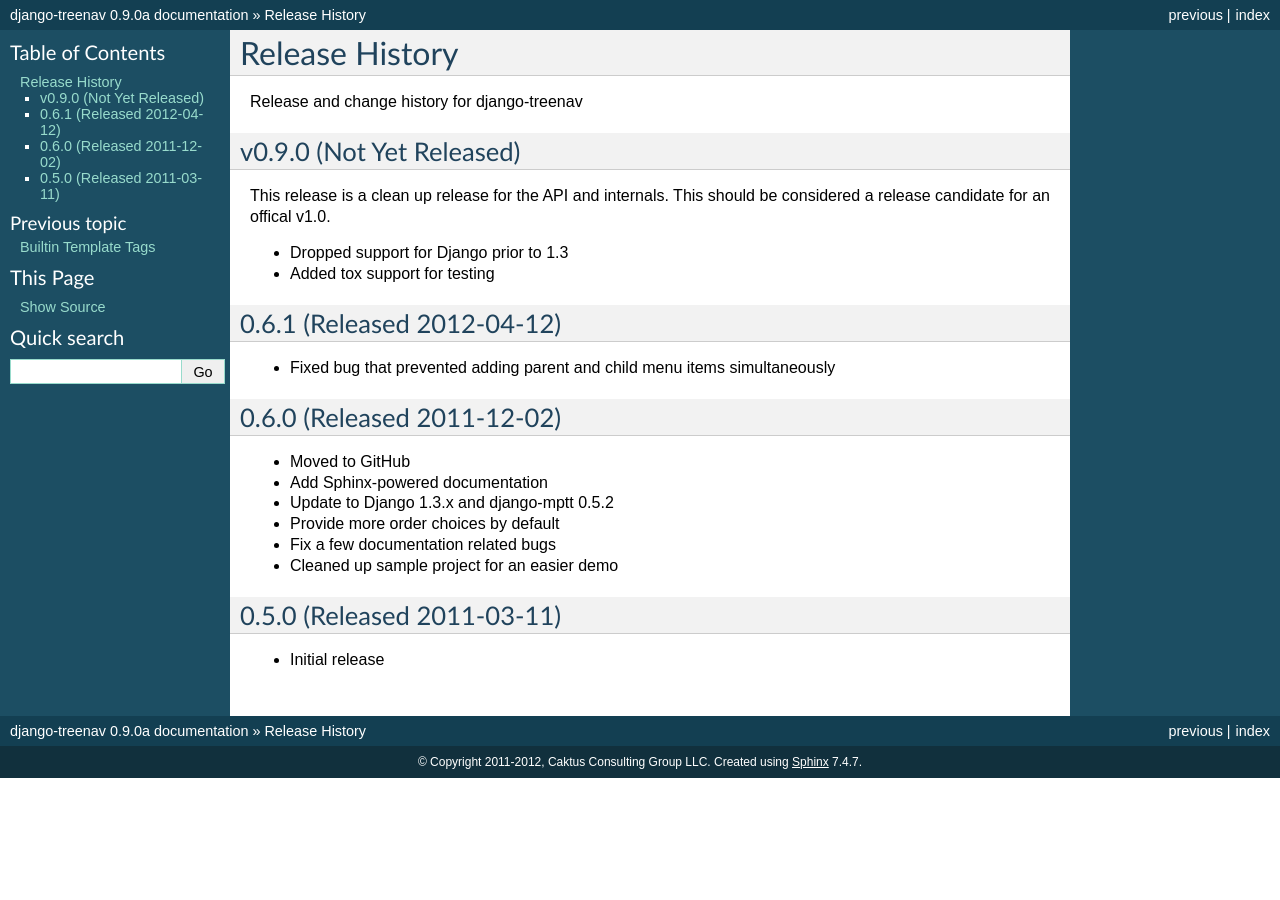
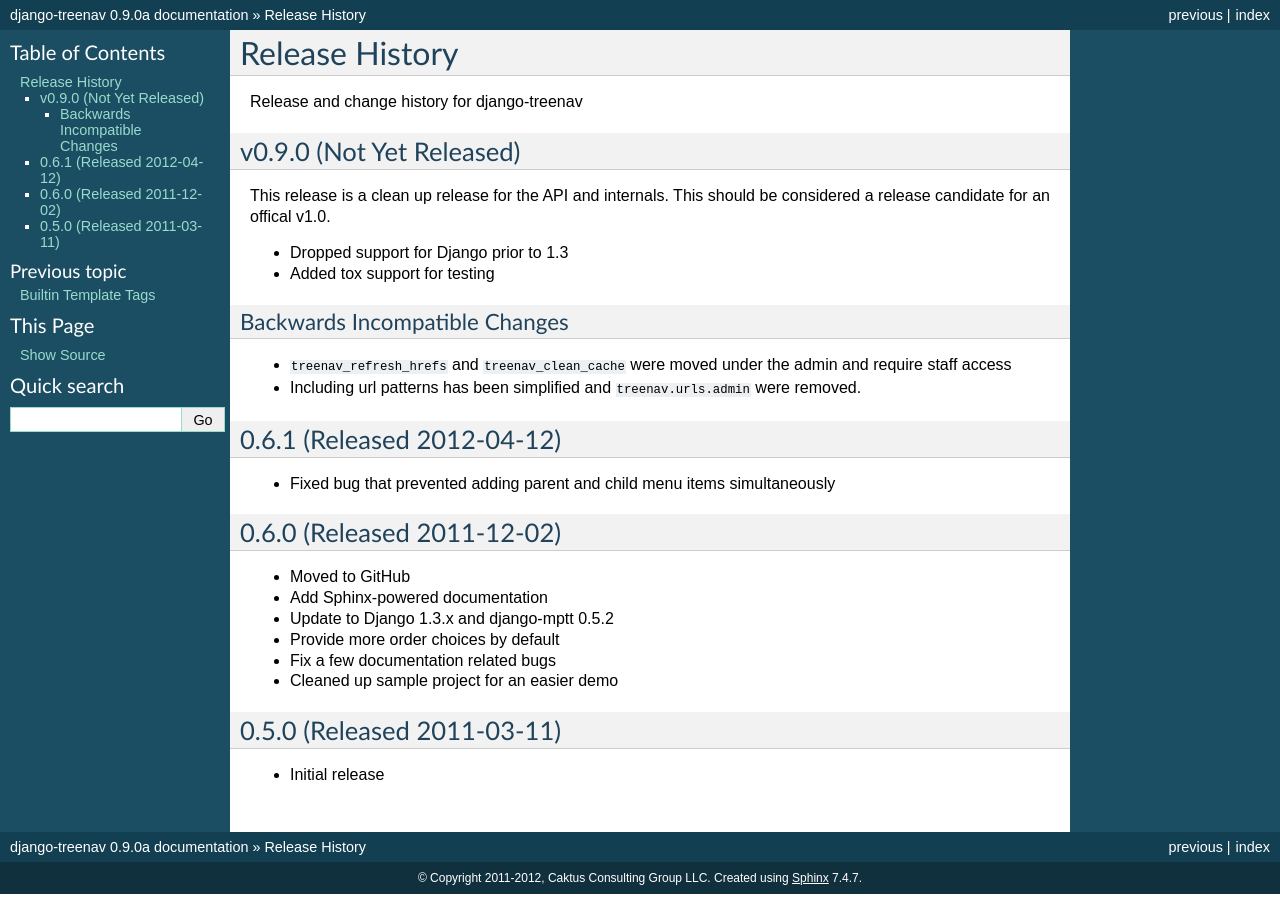
Before and after one commit to caktus/django-treenav, a Sphinx documentation site: the page built from docs/releases.rst, in a window 1280 px wide. Built offline with Sphinx 7.4.7, drawn with Linux system fonts in a browser that asks for light colours.

Commit message:
Release note.

```diff
--- a/docs/releases.rst
+++ b/docs/releases.rst
@@ -12,6 +12,12 @@
 
 - Dropped support for Django prior to 1.3
 - Added tox support for testing
+
+Backwards Incompatible Changes
+___________________________________
+
+- ``treenav_refresh_hrefs`` and ``treenav_clean_cache`` were moved under the admin and require staff access
+- Including url patterns has been simplified and ``treenav.urls.admin`` were removed.
 
 
 0.6.1 (Released 2012-04-12)
```
